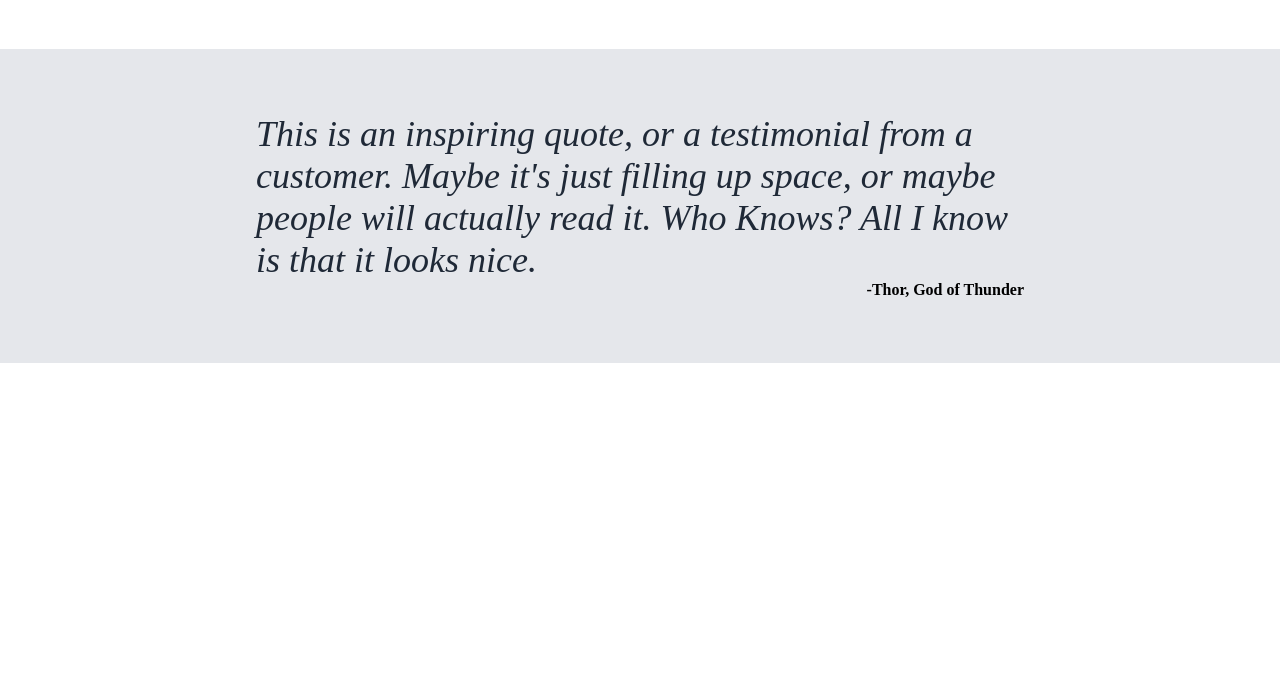
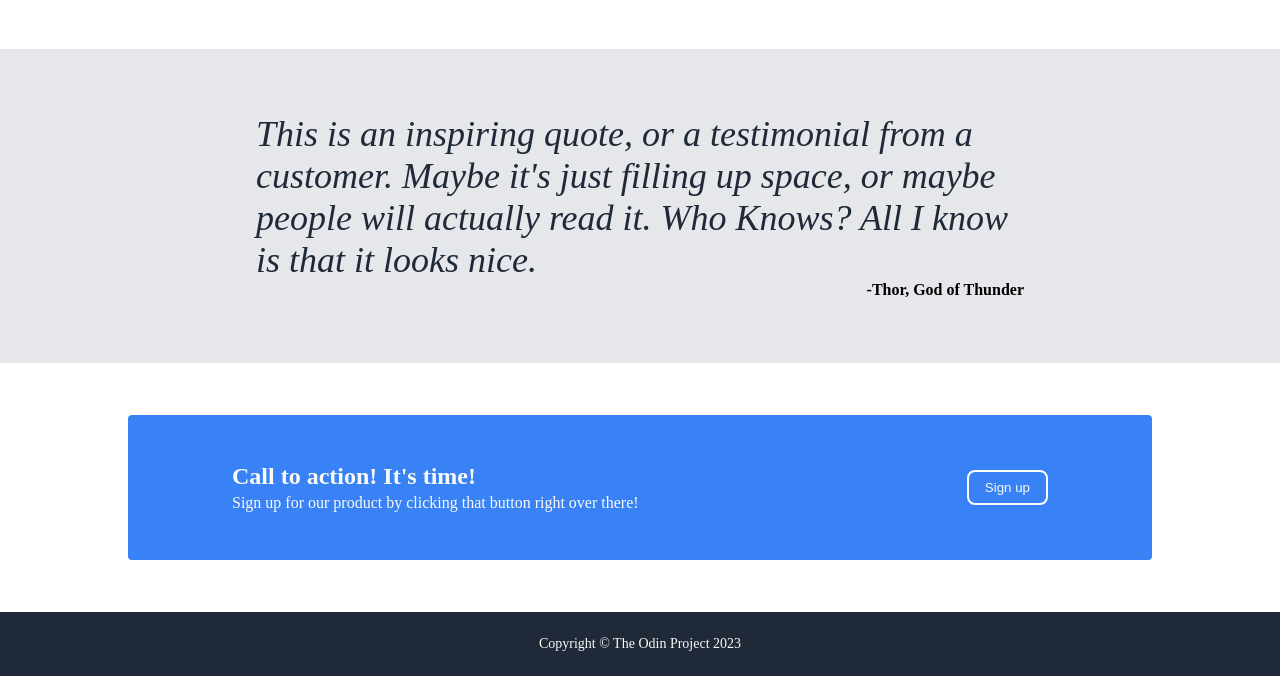
Before and after one commit to tony770/Odin-FlexboxProject, a plain HTML site: page index.html in a window 1280 px wide. Shown: the part 869-1545 px from the top of the page. Before the commit the page ends 1232 px from the top, so only its background shows below. Drawn offline with Linux system fonts and the light colour scheme.

Commit message:
Flexbox project completed

```diff
--- a/index.html
+++ b/index.html
@@ -56,5 +56,19 @@
                 read it. Who Knows? All I know is that it looks nice.</div>
             <div class="author">-Thor, God of Thunder</div>
         </div>
+
+        <div class="ad">
+            <div class="left-ad">
+                <div class="main-ad">Call to action! It's time!</div>
+                <div class="sub-ad">Sign up for our product by clicking that button right over there!</div>
+            </div>
+            <div class="right-ad">
+                <button class="ad-button">Sign up</button>
+            </div>
+        </div>
+
+        <div class="footer">
+            <div class="footer-text">Copyright © The Odin Project 2023</div>
+        </div>
     </body>
 </html>
--- a/style.css
+++ b/style.css
@@ -67,7 +67,7 @@ a {
 }
 
 button {
-    border: none;
+    border: 1px solid black;
     border-radius: 8px;
     padding: 8px 16px;
     background-color: #3882F6;
@@ -135,3 +135,36 @@ button:hover {
     font-weight: bold;
     font-size: 16px;
 }
+
+.ad {
+    display: flex;
+    justify-content: space-between;
+    align-items: center;
+    background-color: #3882F6;
+    color: #F9FAF8;
+    margin: 52px 10%;
+    border: none;
+    border-radius: 4px;
+    padding: 48px 104px;
+
+}
+
+.main-ad {
+    font-size: 24px;
+    font-weight: bolder;
+    margin-bottom: 4px;
+}
+
+.ad-button {
+    border: 2px solid;
+    border-color: white;
+}
+
+.footer {
+    display: flex;
+    justify-content: center;
+    background-color: #1F2937;
+    color: #F9FAF8;
+    padding: 24px;
+    font-size: 14px;
+}
```
